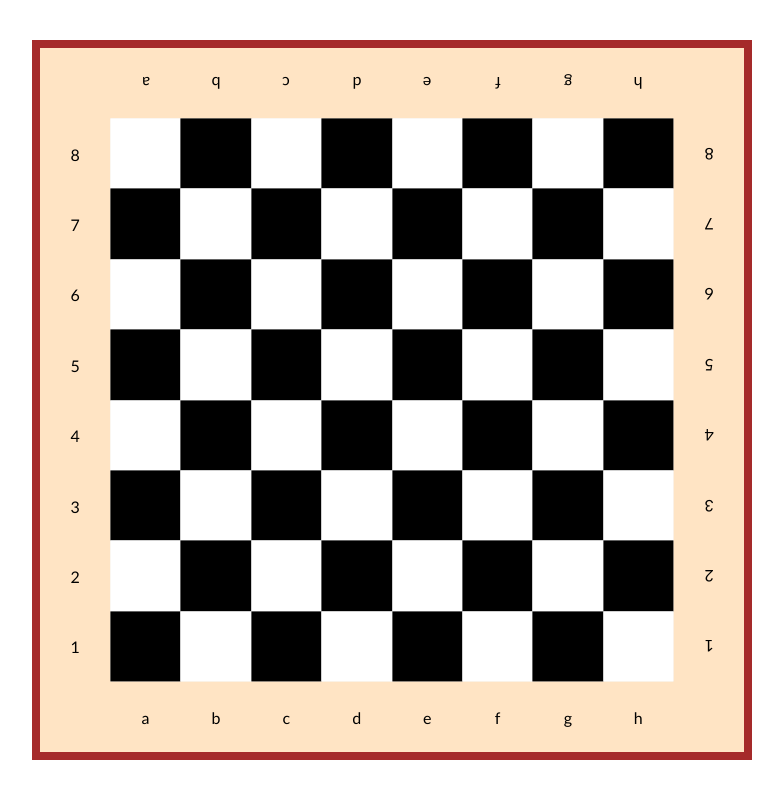
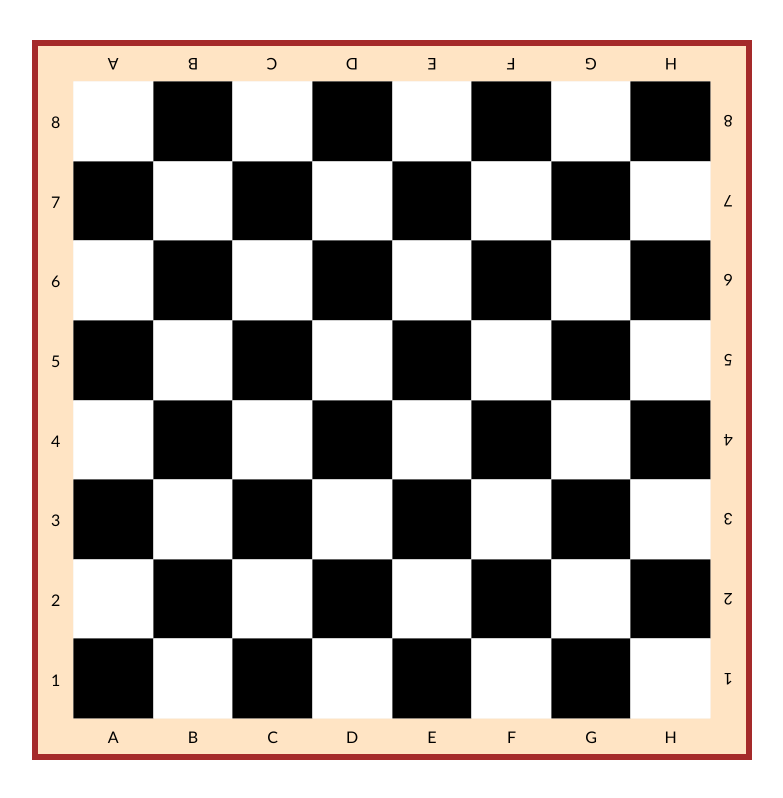
Before and after one commit to gaideliai/8-js-chess, a plain HTML site: page index.html in a window 1280 px wide. Shown: the whole page, without its empty margins (248-1031 px from the left). Drawn offline with Linux system fonts and the light colour scheme.

Commit message:
style update

```diff
--- a/css/chess.css
+++ b/css/chess.css
@@ -4,16 +4,16 @@
     width: 90vmin;
     height: 90vmin;
     margin: 5vmin calc(50% - 45vmin);
-    border: 8px solid brown;
+    border: 6px solid brown;
     background-color: bisque;
     position: relative;
 }
     .container > .numbers{
         display: inline-block;
         float: left;
-        margin-top: 10%;
-        width: 10%;
-        height: 80%;
+        margin-top: 5%;
+        width: 5%;
+        height: 90%;
         text-align: center;
     }
         .container > .numbers > .number{
@@ -37,11 +37,11 @@
     .container > .letters{
             display: inline-block;
             float: left;
-            width: 80%;
-            height: 10%;
+            width: 90%;
+            height: 5%;
     }
         .container > .letters:nth-child(4){
-            margin-left: 10%;
+            margin-left: 5%;
         }
         .container > .letters > .letter{
             display: inline-block;
@@ -66,8 +66,8 @@
     .board{
         display: inline-block;
         float: left;
-        width: 80%;
-        height: 80%;
+        width: 90%;
+        height: 90%;
         background-color: #eee;
         position: absolute;
         top: 50%;
--- a/index.html
+++ b/index.html
@@ -4,7 +4,7 @@
     <meta charset="UTF-8">
     <meta name="viewport" content="width=device-width, initial-scale=1.0">
     <meta http-equiv="X-UA-Compatible" content="ie=edge">
-    <title>JS Chesssboard</title>
+    <title>JS Chessboard</title>
     <link rel="stylesheet" href="./css/reset.css">
     <link rel="stylesheet" href="./css/chess.css">
 </head>
--- a/js/chess.js
+++ b/js/chess.js
@@ -31,7 +31,7 @@ for (let i=0; i<columnsCount; i++){
     if (i<=abc.length){
         LETTERS+=`<div class="letter"
                         style="width: calc(100% / ${columnsCount})">
-                        <div>${abc[i]}</div>
+                        <div>${abc[i].toUpperCase()}</div>
                     </div>`;
     }
 }
```
